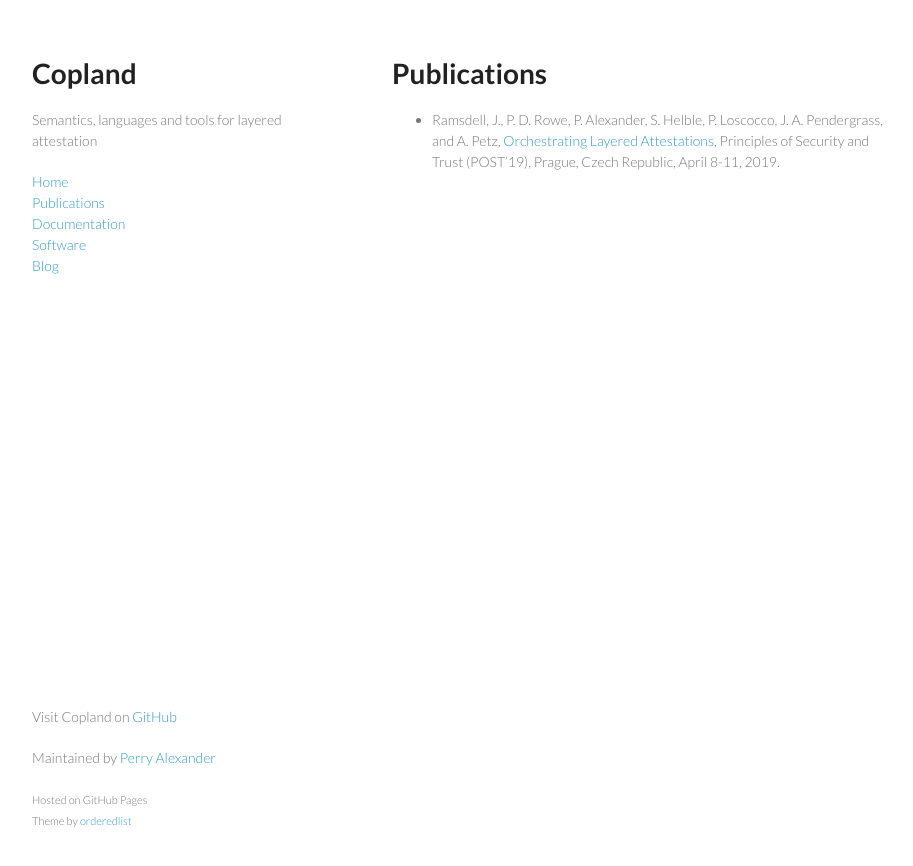
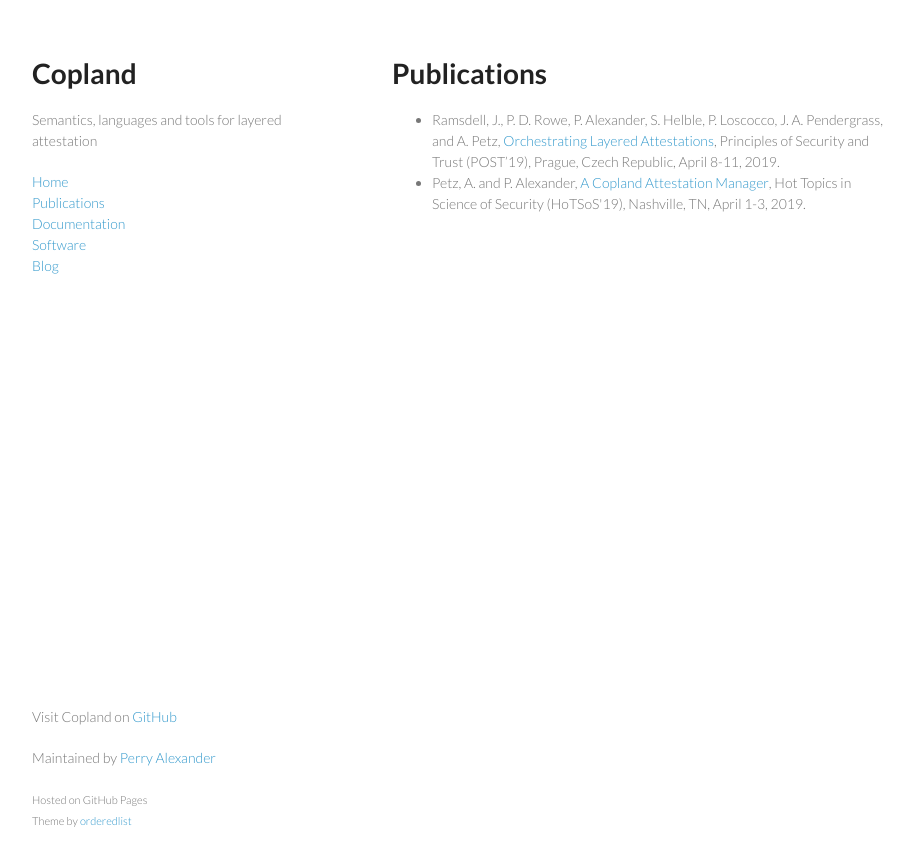
Before and after one commit to ku-sldg/copland, a Jekyll site: the page built from publications.md, in a window 1280 px wide. Shown: the top 866 px of the page, without its empty margins (178-1091 px from the left). Built offline with Jekyll 4.4.1, drawn with Linux system fonts in a browser that asks for light colours.

Commit message:
added hotsos

```diff
--- a/_data/publications.yml
+++ b/_data/publications.yml
@@ -2,3 +2,6 @@
   title: Orchestrating Layered Attestations
   where: Principles of Security and Trust (POST’19), Prague, Czech Republic, April 8-11, 2019.
   pdf: copland-post-2019.pdf
+- author: Petz, A. and P. Alexander
+  title: A Copland Attestation Manager
+  where: Hot Topics in Science of Security (HoTSoS'19), Nashville, TN, April 1-3, 2019.
```
